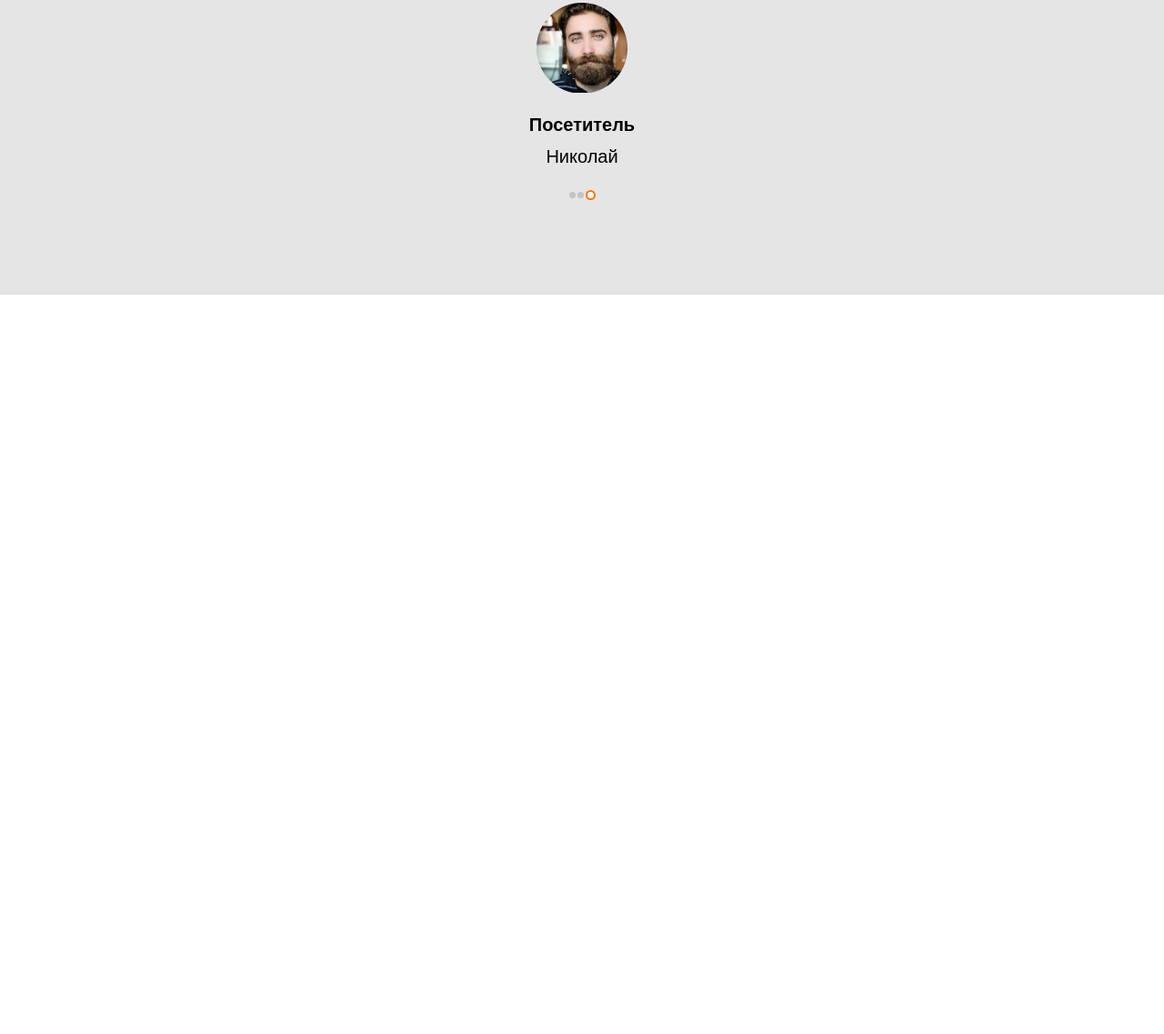
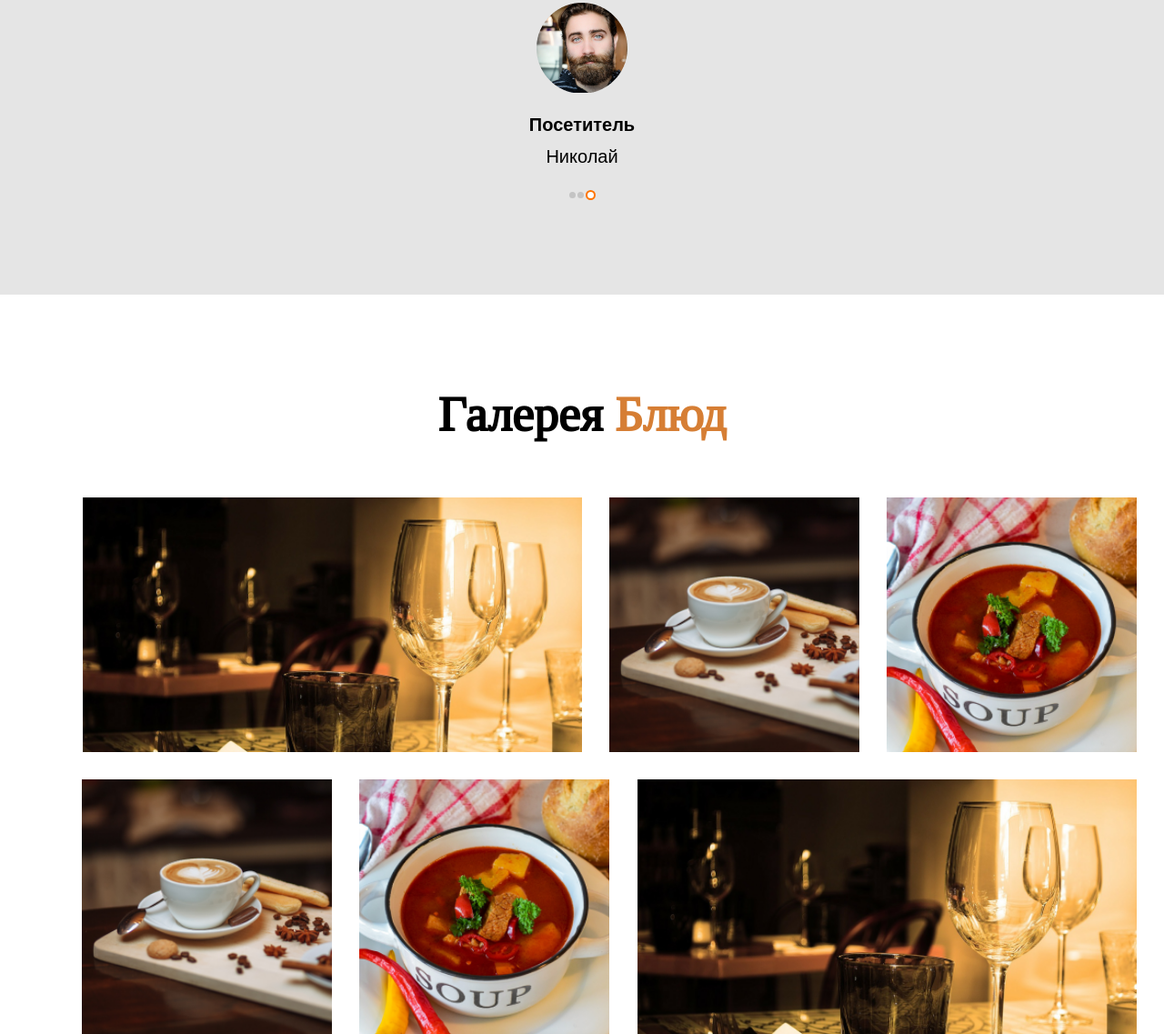
Before and after one commit to VaniaFed/Restourant, a plain HTML site: page index.html in a window 1280 px wide. Shown: the part 4359-5496 px from the top of the page at 91% size. Before the commit the page ends 4683 px from the top, so only its background shows below. Drawn offline with nearby package versions, Linux system fonts and the light colour scheme.

Commit message:
food gallery

```diff
--- a/css/index.css
+++ b/css/index.css
@@ -533,7 +533,42 @@ body {
     background: #fff;
 }
 
+
 /* FOOD-GALLERY */
+
+.food-gallery {
+    text-align: center;
+}
+
+.food-gallery__title {
+    margin: 0;
+    padding: 101px 0 60px;
+    font-family: 'Tinos';
+    font-size: 54px;
+    color: #000;
+}
+
+.photos__row {
+    display: grid;
+    grid-template-columns: 50% 25% 25%;
+    column-gap: 30px;
+    row-gap: 30px;
+    margin-bottom: 30px;
+}
+
+.photos__row:last-child {
+    margin-bottom: 0;
+}
+
+.photos__row_second {
+    grid-template-columns: 25% 25% 50%;
+}
+
+.photos__item {
+    width: 100%;
+    height: 280px;
+    object-fit: cover;
+}
 
 
 /* OUR-CHEFS*/
--- a/index.html
+++ b/index.html
@@ -165,5 +165,18 @@
             </ul>
         </div>
     </section>
+    <section class="food-gallery container">
+        <h2 class="food-gallery__title">Галерея <span class="brown">Блюд</span></h2>
+        <div class="photos__row">
+            <img src="img/Food gallery/01.png" alt="Вино" class="photos__item">
+            <img src="img/Food gallery/02.png" alt="Вино" class="photos__item">
+            <img src="img/Food gallery/03.png" alt="Вино" class="photos__item">
+        </div>
+        <div class="photos__row photos__row_second">
+            <img src="img/Food gallery/02.png" alt="Вино" class="photos__item">
+            <img src="img/Food gallery/03.png" alt="Вино" class="photos__item">
+            <img src="img/Food gallery/01.png" alt="Вино" class="photos__item">
+        </div>
+    </section>
 </body>
 </html>
```
Also changed, not shown: img/Food gallery/01.png (added), img/Food gallery/02.png (added), img/Food gallery/03.png (added), img/Our chiefs/01.png (added), img/Our chiefs/02.png (added), img/Our chiefs/03.png (added), 1 other file.
